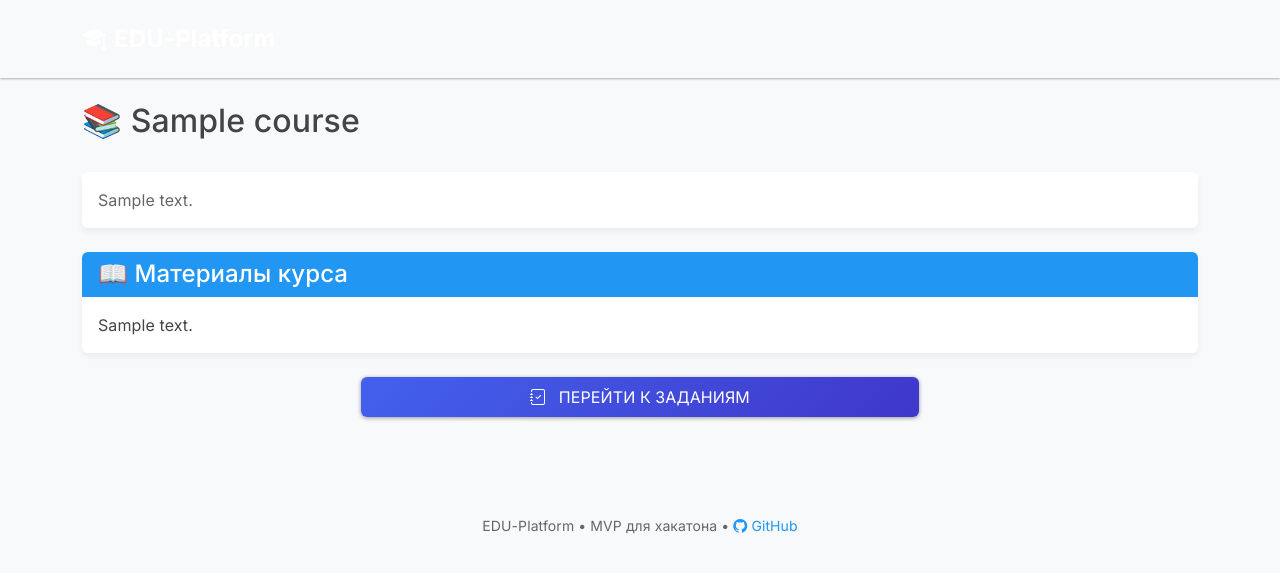
After one commit to isnameMy/educationplatform, a FastAPI app: template frontend/templates/student/course_material.html in a window 1280 px wide. The commit adds this page. Shown: the top 573 px of the page. Run offline with FastAPI, Linux system fonts and the light colour scheme; the template is opened without the code that fills it: most values are stand-ins (such as "Sample title", 1, 10 or a date in 2020); some libraries are stand-ins or nearby versions.

Commit message:
+courses

```diff
--- a/backend/requirements.txt
+++ b/backend/requirements.txt
@@ -3,3 +3,4 @@ uvicorn[standard]==0.31.0
 jinja2==3.1.4
 python-multipart==0.0.9
 sqlalchemy==2.0.31
+itsdangerous
--- a/backend/src/main.py
+++ b/backend/src/main.py
@@ -28,7 +28,6 @@ UPLOAD_DIR.mkdir(exist_ok=True)
 app.mount("/static", StaticFiles(directory="../frontend/static"), name="static")
 app.mount("/uploads", StaticFiles(directory="../frontend/uploads"), name="uploads")
 
-# Вспомогательные функции
 def get_db():
     db = SessionLocal()
     try:
@@ -53,53 +52,6 @@ async def home(request: Request):
     if user:
         return RedirectResponse(f"/{user.role}/dashboard", status_code=303)
     return templates.TemplateResponse("register.html", {"request": request})
-
-
-
-
-
-@app.get("/course/{course_id}", response_class=HTMLResponse)
-async def course_page(request: Request, course_id: int):
-    user = get_current_user(request)
-    if not user:
-        return RedirectResponse("/", status_code=303)
-
-    db = SessionLocal()
-    try:
-        course = db.query(Course).filter(Course.id == course_id).first()
-        if not course:
-            return HTMLResponse("<div class='alert alert-danger'>Курс не найден</div>")
-
-        materials = (
-            db.query(Material)
-            .filter(Material.course_id == course_id)
-            .order_by(Material.order)
-            .all()
-        )
-        assignments = (
-            db.query(Assignment)
-            .filter(Assignment.course_id == course_id)
-            .all()
-        )
-
-        return templates.TemplateResponse(
-            "course.html",
-            {
-                "request": request,
-                "user": user,
-                "course": course,
-                "materials": materials,
-                "assignments": assignments,
-            }
-        )
-    finally:
-        db.close()
-
-
-
-
-
-
 
 # --- Регистрация ---
 @app.post("/set-role", response_class=HTMLResponse)
@@ -349,71 +301,155 @@ async def demo_data():
     """Для быстрого заполнения БД (make demo-data)"""
     db = SessionLocal()
 
+    # Чистим
+    db.query(Submission).delete()
+    db.query(Assignment).delete()
+    db.query(Course).delete()
+    db.query(User).delete()
+
+    # Пользователи
+    student = User(email="student@test.com", name="Алиса", role="student")
+    teacher = User(email="teacher@test.com", name="Борис", role="teacher")
+    db.add_all([student, teacher])
+    db.commit()
+
+    # Курс с моковым контентом
+    course_content = """
+        <h2>Введение в машинное обучение</h2>
+        <p>Машинное обучение — это область искусственного интеллекта, которая позволяет системам автоматически обучаться и улучшаться на основе опыта.</p>
+
+        <h3>Основные понятия</h3>
+        <ul>
+        <li><strong>Обучение с учителем</strong> — алгоритм обучается на размеченных данных.</li>
+        <li><strong>Обучение без учителя</strong> — алгоритм ищет скрытые зависимости в данных.</li>
+        <li><strong>Обучение с подкреплением</strong> — агент учится принимать решения через награды.</li>
+        </ul>
+
+        <h3>Пример кода на Python</h3>
+        <pre><code>
+    import numpy as np
+    from sklearn.linear_model import LinearRegression
+
+    X = np.array([[1], [2], [3]])
+    y = np.array([2, 4, 6])
+
+    model = LinearRegression()
+    model.fit(X, y)
+        </code></pre>
+
+        <h3>Формула линейной регрессии</h3>
+        <p>$$ y = ax + b $$</p>
+
+        <h3>Полезные ссылки</h3>
+        <ul>
+        <li><a href="https://scikit-learn.org" target="_blank">Документация scikit-learn</a></li>
+        <li><a href="https://numpy.org" target="_blank">NumPy</a></li>
+        </ul>
+
+        <h3>Дополнительно</h3>
+        <p>Для более глубокого понимания рекомендуется ознакомиться с:</p>
+        <ul>
+        <li>Матричной формой линейной регрессии</li>
+        <li>Методом градиентного спуска</li>
+        <li>Функцией потерь (MSE)</li>
+        </ul>
+        """
+
+    course = Course(
+        title="Введение в машинное обучение",
+        description="Курс для начинающих: линейная регрессия, классификация, scikit-learn",
+        tags="ml,python,math",
+        content=course_content  # <-- Новое поле
+    )
+    db.add(course)
+    db.commit()
+
+    # Задания
+    assignments = [
+        Assignment(course_id=course.id, title="ДЗ 1: Линейная регрессия", description="Реализуйте на Python"),
+        Assignment(course_id=course.id, title="ДЗ 2: Классификация", description="scikit-learn"),
+    ]
+    db.add_all(assignments)
+    db.commit()
+
+    # Сабмишены
+    sub = Submission(
+        assignment_id=assignments[0].id,
+        student_id=student.id,
+        file_path="uploads/demo.pdf",
+        status="pending"
+    )
+    db.add(sub)
+    db.commit()
+    db.close()
+
+    return "<h2>✅ Демо-данные созданы</h2><p><a href='/'>Вернуться</a></p>"
+
+
+
+# --- Страница материалов курса ---
+@app.get("/student/course/{course_id}", response_class=HTMLResponse)
+async def student_course_material(request: Request, course_id: int):
+    user = get_current_user(request)
+    if not user or user.role != "student":
+        return RedirectResponse("/", status_code=303)
+
+    db = SessionLocal()
+    course = db.query(Course).filter(Course.id == course_id).first()
+    if not course:
+        # Если курс не найден — редирект на дашборд
+        db.close()
+        return RedirectResponse("/student/dashboard", status_code=303)
+
+    # (Опционально) Получим задания этого курса, чтобы показать ссылки
+    assignments = db.query(Assignment).filter(Assignment.course_id == course.id).all()
+
+    db.close()
+
+    return templates.TemplateResponse(
+        "student/course_material.html",
+        {
+            "request": request,
+            "user": user,
+            "course": course,
+            "assignments": assignments,
+        }
+    )
+
+
+@app.get("/course/{course_id}", response_class=HTMLResponse)
+async def course_page(request: Request, course_id: int):
+    user = get_current_user(request)
+    if not user:
+        return RedirectResponse("/", status_code=303)
+
+    db = SessionLocal()
     try:
-        # Чистим
-        db.query(Submission).delete()
-        db.query(Assignment).delete()
-        db.query(Material).delete()  # ← добавили очистку materials
-        db.query(Course).delete()
-        db.query(User).delete()
+        course = db.query(Course).filter(Course.id == course_id).first()
+        if not course:
+            return HTMLResponse("<div class='alert alert-danger'>Курс не найден</div>")
 
-        # Пользователи
-        student = User(email="student@test.com", name="Алиса", role="student")
-        teacher = User(email="teacher@test.com", name="Борис", role="teacher")
-        db.add_all([student, teacher])
-        db.commit()
+        materials = (
+            db.query(Material)
+            .filter(Material.course_id == course_id)
+            .order_by(Material.order)
+            .all()
+        )
+        assignments = (
+            db.query(Assignment)
+            .filter(Assignment.course_id == course_id)
+            .all()
+        )
 
-        # Единственный курс
-        course = Course(
-            title="Введение в машинное обучение",
-            description="Курс для начинающих",
-            tags="ml,python"
+        return templates.TemplateResponse(
+            "course.html",
+            {
+                "request": request,
+                "user": user,
+                "course": course,
+                "materials": materials,
+                "assignments": assignments,
+            }
         )
-        db.add(course)
-        db.commit()  # ← коммитим курс ОДИН РАЗ
-
-        # === 🟢 МАТЕРИАЛЫ — сразу после курса ===
-        mat1 = Material(
-            course_id=course.id,
-            title="Видеолекция: Введение в ML",
-            content_type="video",
-            content_url="https://www.youtube.com/embed/aircAruvnKk",  # ← убрали пробелы в URL
-            order=1
-        )
-        mat2 = Material(
-            course_id=course.id,
-            title="Текстовый конспект",
-            content_type="text",
-            text_content="<p><strong>Линейная регрессия</strong> — модель вида $y = wx + b$.</p>",
-            order=2
-        )
-        db.add_all([mat1, mat2])
-        # НЕ коммитим здесь — коммит будет ниже
-
-        # Задания
-        assignments = [
-            Assignment(course_id=course.id, title="ДЗ 1: Линейная регрессия", description="Реализуйте на Python"),
-            Assignment(course_id=course.id, title="ДЗ 2: Классификация", description="scikit-learn"),
-        ]
-        db.add_all(assignments)
-
-        # Сабмишены
-        sub = Submission(
-            assignment_id=assignments[0].id,
-            student_id=student.id,
-            file_path="uploads/demo.pdf",
-            status="pending"
-        )
-        db.add(sub)
-
-        # ЕДИНСТВЕННЫЙ КОММИТ ВСЕХ ИЗМЕНЕНИЙ
-        db.commit()
-
-        return "<h2>✅ Демо-данные созданы</h2><p><a href='/'>Вернуться</a></p>"
-
-    except Exception as e:
-        db.rollback()
-        return f"<h2>❌ Ошибка: {str(e)}</h2>"
-
     finally:
         db.close()
--- /dev/null
+++ b/frontend/templates/student/course_material.html
@@ -0,0 +1,42 @@
+<!-- src/templates/student/course_material.html -->
+{% extends "base.html" %}
+{% block content %}
+
+<div class="d-flex justify-content-between align-items-center mb-4">
+  <h2>📚 {{ course.title }}</h2>
+</div>
+
+<!-- Описание курса -->
+<div class="card card-hover mb-4">
+  <div class="card-body">
+    <p class="card-text text-muted">{{ course.description or "Описание отсутствует." }}</p>
+  </div>
+</div>
+
+<!-- Учебный материал -->
+<div class="card card-hover mb-4">
+  <div class="card-header bg-primary text-white">
+    <h4 class="mb-0">📖 Материалы курса</h4>
+  </div>
+  <div class="card-body">
+    {% if course.content %}
+      <div class="course-content">
+        {{ course.content | safe }}
+      </div>
+    {% else %}
+      <div class="alert alert-info">
+        <i class="bi bi-info-circle me-2"></i>
+        Материалы для этого курса пока не добавлены.
+      </div>
+    {% endif %}
+  </div>
+</div>
+
+<!-- Кнопка "К заданиям" -->
+<div class="d-grid gap-2 col-6 mx-auto mt-4">
+  <a href="/student/dashboard" class="btn btn-primary btn-grad text-white py-2">
+    <i class="bi bi-journal-check me-2"></i> Перейти к заданиям
+  </a>
+</div>
+
+{% endblock %}
```
Also changed, not shown: backend/src/models.py (+22 -1 lines), frontend/templates/student/dashboard.html (+9 -0 lines).
